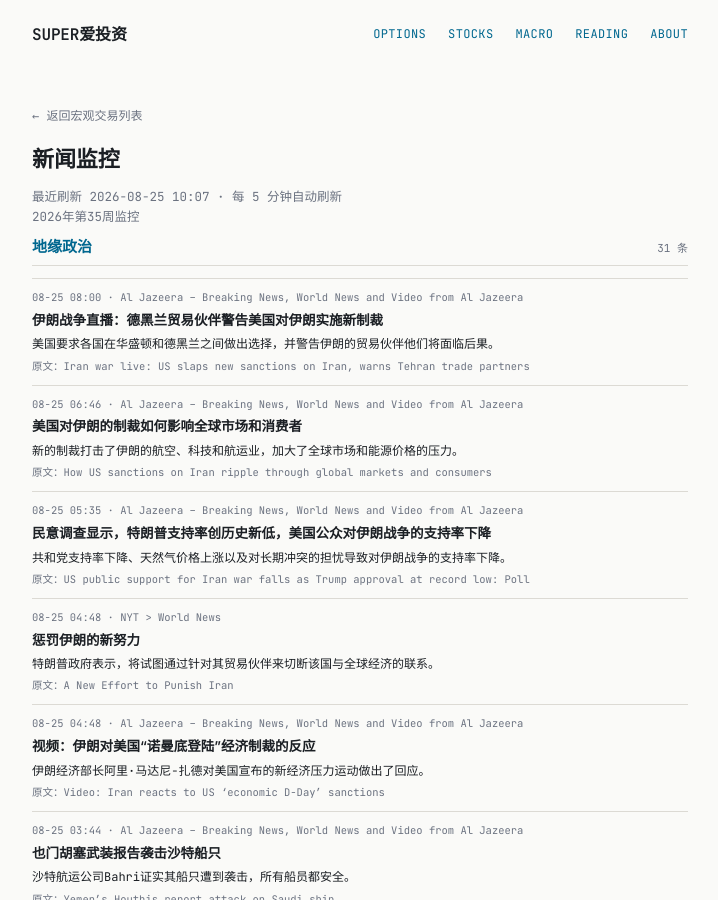
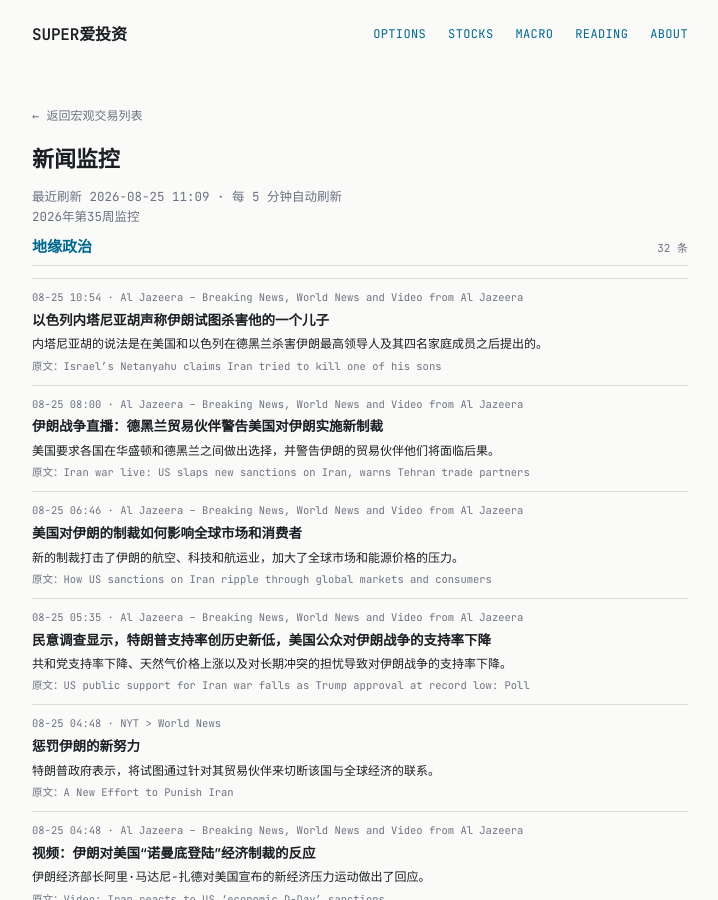
Before and after one commit to tang3super/tang3super.github.io, a Jekyll site: the page built from macro-trade/news-digest.md, in a window 1280 px wide and 900 px high. Shown: the whole window, without its empty margins (280-998 px from the left). Built offline with Jekyll 4.4.1, drawn with Linux system fonts in a browser that asks for light colours.

Commit message:
sync news-digest article

```diff
--- a/macro-trade/news-digest.md
+++ b/macro-trade/news-digest.md
@@ -5,11 +5,18 @@ title: 新闻监控
 date: '2026-08-25'
 summary: 2026年第35周监控
 week_label: 2026年第35周监控
-last_updated: 2026-08-25 10:07
+last_updated: 2026-08-25 11:09
 refresh_note: 每 5 分钟自动刷新
 topics:
 - name: 地缘政治
   items:
+  - title: Israel’s Netanyahu claims Iran tried to kill one of his sons
+    summary: Netanyahu's claim comes after US and Israel killed Iran's supreme leader and four members of his family in Tehran.
+    link: https://www.aljazeera.com/news/2026/8/25/israels-netanyahu-claims-iran-tried-to-kill-one-of-his-sons?traffic_source=rss
+    source: Al Jazeera – Breaking News, World News and Video from Al Jazeera
+    time: 08-25 10:54
+    title_zh: 以色列内塔尼亚胡声称伊朗试图杀害他的一个儿子
+    summary_zh: 内塔尼亚胡的说法是在美国和以色列在德黑兰杀害伊朗最高领导人及其四名家庭成员之后提出的。
   - title: 'Iran war live: US slaps new sanctions on Iran, warns Tehran trade partners'
     summary: US tells countries to choose between Washington and Tehran, warns Iran's trade partners they will face consequences.
     link: https://www.aljazeera.com/news/liveblog/2026/8/25/iran-war-live-drat?traffic_source=rss
```
